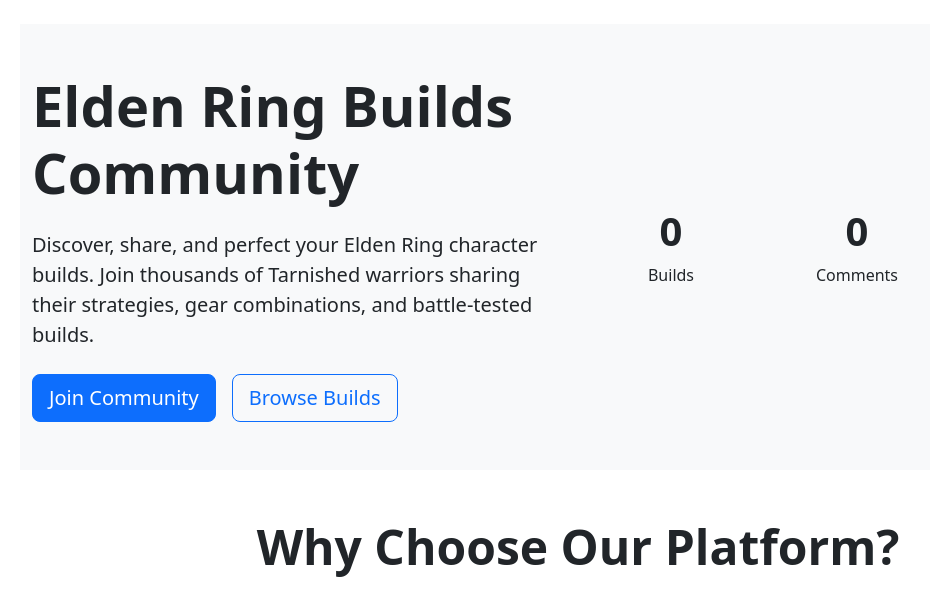
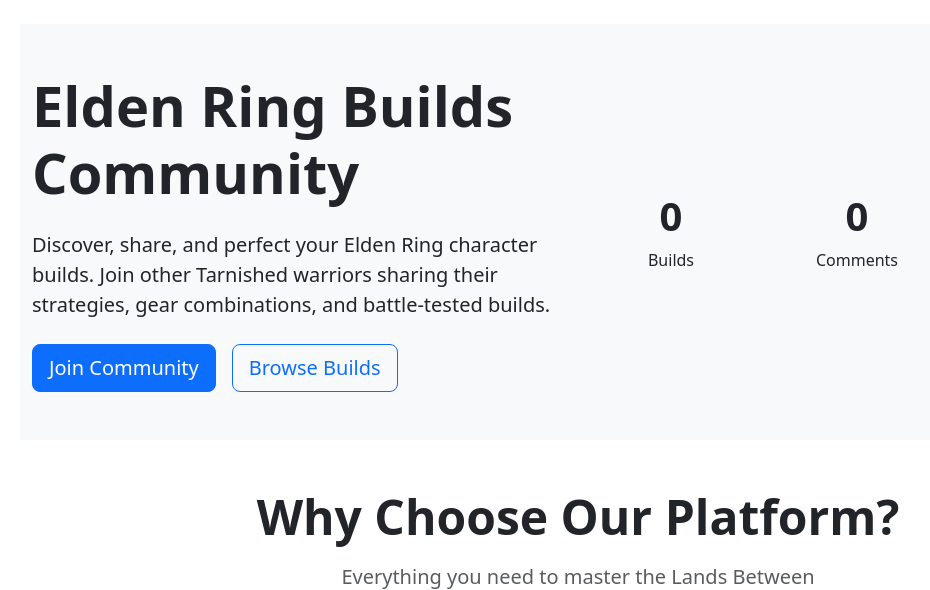
Before and after one commit to xGodai/Elden_Builds, a Django app: page / in a window 1280 px wide. Shown: the part 58-648 px from the top of the page, without its empty margins (62-992 px from the left). Run offline with Django 5.2, Linux system fonts and the light colour scheme; data that the repository does not hold is empty.

Commit message:
Update hero section text for improved community engagement

```diff
--- a/templates/builds/home.html
+++ b/templates/builds/home.html
@@ -9,7 +9,7 @@
       <div class="col-lg-6">
         <h1 class="display-4 fw-bold mb-4">Elden Ring Builds Community</h1>
         <p class="lead mb-4">
-          Discover, share, and perfect your Elden Ring character builds. Join thousands of Tarnished warriors
+          Discover, share, and perfect your Elden Ring character builds. Join other Tarnished warriors
           sharing their strategies, gear combinations, and battle-tested builds.
         </p>
         <div class="d-flex gap-3">
```
